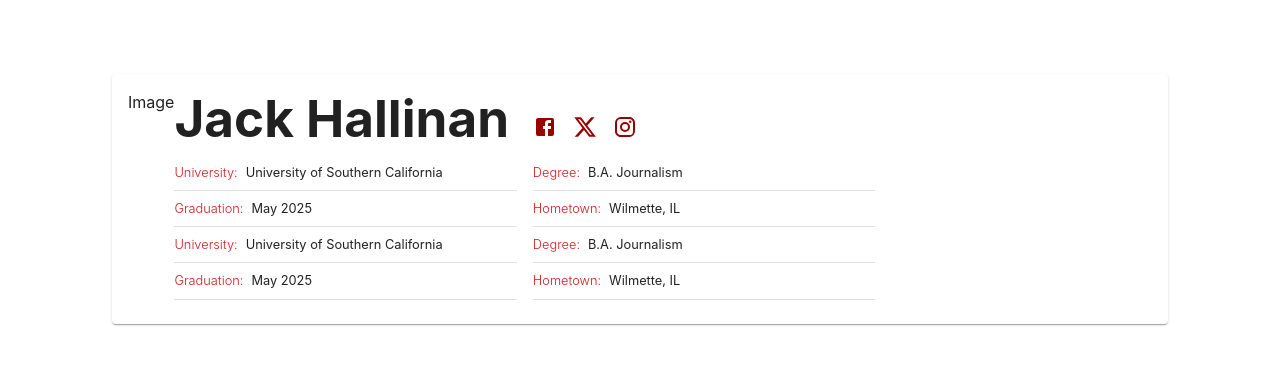
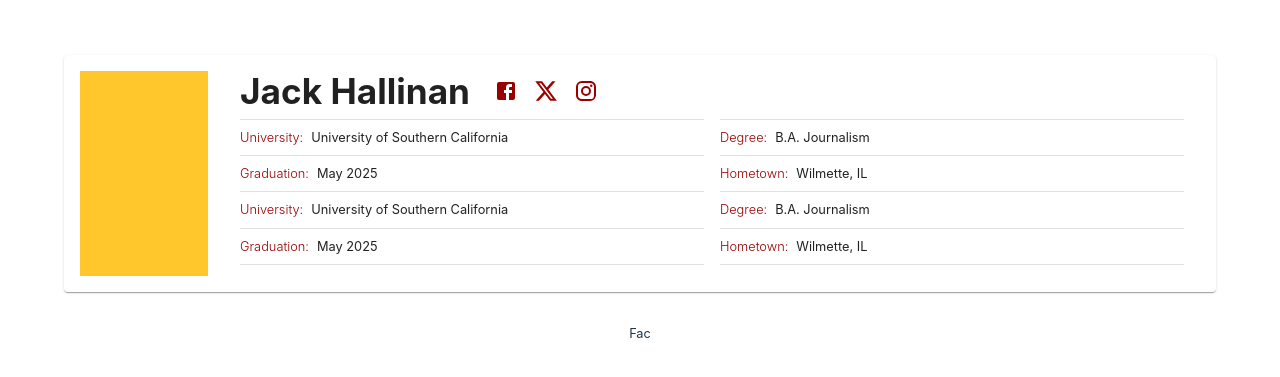
Before and after one commit to jack-hallinan/jack-hallinan.github.io, a React (Vite) app: page / in a window 1280 px wide. Shown: the part 201-578 px from the top of the page. Built offline with nearby package versions, Linux system fonts and the light colour scheme.

Commit message:
completed bio section

```diff
--- a/src/App.jsx
+++ b/src/App.jsx
@@ -1,11 +1,12 @@
 import BioSection from './components/bioSection'
-import Body from './components/body'
+import { Box } from '@mui/material'
 
 function App() {
   return (
-    <Body>
+    <Box sx={{display:"flex", flexDirection: "column", alignItems:"center", gap:"2rem"}}>
       <BioSection/>
-    </Body>
+      <p>Fac</p>
+    </Box>
   )
 }
 
--- a/src/components/bioSection/bioSnippets/index.tsx
+++ b/src/components/bioSection/bioSnippets/index.tsx
@@ -13,6 +13,9 @@ const CustomListItem = styled(ListItem)`
     width: 50%;
     flex-direction: column;
     padding: 0 1rem 0 0;
+    @media (max-width: ${ screenSizes.medium }) {
+        width: 100%;
+    }
 `
 const CustomDivider = styled(Divider)`
     width: 100%;
@@ -33,7 +36,8 @@ const TextField = styled.div`
 
 export interface BioSnippetProp {
     label: string,
-    value: string
+    value: string,
+    topDivider?: boolean
 }
 
 const bioSnippets: BioSnippetProp[] = [
@@ -50,6 +54,7 @@ const bioSnippets: BioSnippetProp[] = [
 const BioSnippet = (props: BioSnippetProp) => {
     return (
         <CustomListItem>
+            {props.topDivider && <CustomDivider/>}
             <TextField>
                 <h6>{`${props.label}:`}</h6>
                 <p>{props.value}</p>
@@ -62,10 +67,10 @@ const BioSnippet = (props: BioSnippetProp) => {
 const BioSnippets = () => {
     return(
         <Container>
-                { bioSnippets
-                .map((bioSnippetData: BioSnippetProp, index: number) => (
-                    <BioSnippet key={bioSnippetData.label} {...bioSnippetData}/>
-                ))}
+            { bioSnippets
+            .map((bioSnippetData: BioSnippetProp, index: number) => (
+                <BioSnippet key={index} topDivider={index < 2} {...bioSnippetData}/>
+            ))}
         </Container>
     )
 }
--- a/src/components/bioSection/index.tsx
+++ b/src/components/bioSection/index.tsx
@@ -3,22 +3,28 @@ import styled from "@emotion/styled";
 import { Box, Paper } from "@mui/material";
 import BioSnippets from "./bioSnippets";
 import SocialMediaBar from "./socialMediaBar";
+import { lightTheme, screenSizes } from "../../themes";
 
 const Container = styled(Paper)`
     display: flex;
-    width: 80%;
     padding: 1rem;
+    margin: 0 5%;
+    gap: 0.5rem 2rem;
+    flex-direction: row-wrap;
+    @media (max-width: ${ screenSizes.medium }) {
+        flex-direction: column;
+    }
 `
 const InfoContainer = styled(Box)`
     display: flex;
     flex-direction: column;
-    width: 70%;
+    flex: 1;
 `
 
 const BioSection = () => {
     return (
         <Container>
-            <div>Image</div>
+            <Box sx={{width: "8rem", height: "12.8rem", background: lightTheme.secondaryColor}}/>
             <InfoContainer>
                 <Box sx={{display:"flex", alignItems: 'end', gap: "1rem", flexFlow:"wrap"}}>
                     <h1>Jack Hallinan</h1>
--- a/src/components/bioSection/socialMediaBar/index.tsx
+++ b/src/components/bioSection/socialMediaBar/index.tsx
@@ -31,7 +31,7 @@ const SocialMediaBar = () => {
         <Box sx={{ display: "flex", alignItems: 'center', textAlign: 'center'}}>
             {
                 socialMedia.map((socialMediaInfo: SocialMediaProps) =>(
-                    <SocialMediaButton {...socialMediaInfo}/>
+                    <SocialMediaButton key={socialMediaInfo.name} {...socialMediaInfo}/>
                 ))
             }
         </Box>
--- a/src/components/body/index.tsx
+++ /dev/null
@@ -1,11 +0,0 @@
-import styled from "@emotion/styled";
-import { Box } from "@mui/material";
-
-const Body = styled(Box)`
-    display: flex;
-    flex-direction: column;
-    align-items: center;
-    width: 100vw;
-`
-
-export default Body
--- a/src/index.css
+++ b/src/index.css
@@ -2,6 +2,9 @@
   font-family: Inter, system-ui, Avenir, Helvetica, Arial, sans-serif;
   line-height: 1.5;
   font-weight: 400;
+  display: flex;
+  align-items: center;
+  justify-content: start;
 
   color-scheme: light dark;
   color: #0A0A06;
@@ -25,13 +28,14 @@ a:hover {
 body {
   margin: 0;
   display: flex;
-  place-items: center;
+  justify-content: start;
+  align-items: center;
   min-width: 320px;
   min-height: 100vh;
 }
 
 h1 {
-  font-size: 3.2rem;
+  font-size: 2.2rem;
   line-height: 1.1;
   margin: 0;
 }
@@ -45,7 +49,7 @@ h6 {
   margin: 0;
   font-size: 0.8rem;
   font-weight: 300;
-  color: #ce1b1b;
+  color: #990000;
 }
 
 button {
--- a/src/themes/index.tsx
+++ b/src/themes/index.tsx
@@ -7,6 +7,6 @@ export const lightTheme = {
 
 export const screenSizes = {
     small: "400px",
-    medium: "700px",
+    medium: "750px",
     large: "1000px"
 }
```
